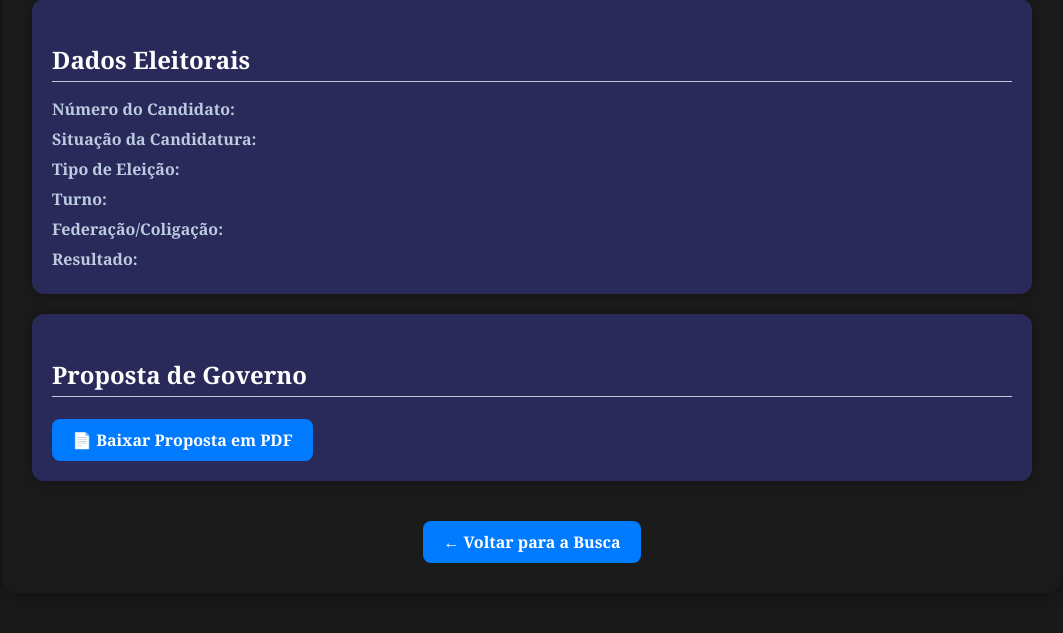
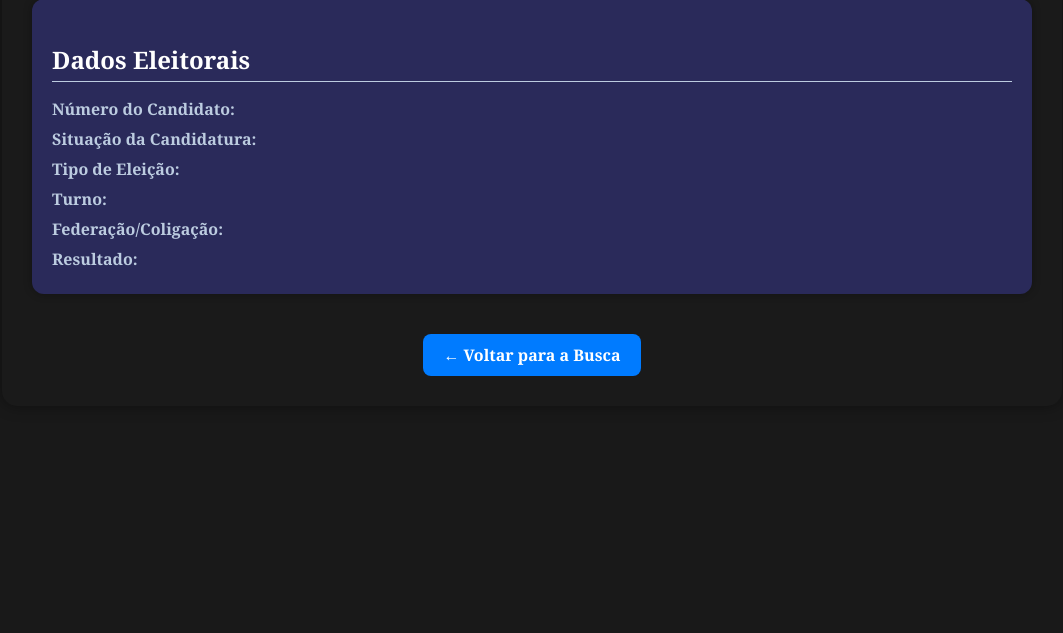
Before and after one commit to AndreLomb/APP, a Flask app: page /perfil.html in a window 1280 px wide. Shown: the part 653-1286 px from the top of the page, without its empty margins (108-1171 px from the left). After the commit the page ends 1029 px from the top, so only its background shows below. Run offline with Flask 3, Linux system fonts and the light colour scheme; parts of the project's set-up code (start-up, migrations or seed data) failed here and were passed over.

Commit message:
Update perfil.html

```diff
--- a/Template/perfil.html
+++ b/Template/perfil.html
@@ -4,7 +4,7 @@
     <meta charset="UTF-8">
     <title>Perfil do Candidato</title>
     <link rel="stylesheet" href="/Static/style.css">
-  <link rel="icon" href="/Static/capivaralogo.jpg" type="image/png">
+    <link rel="icon" href="/Static/capivara.jpg" type="image/png">
 </head>
 <body>
 <div class="perfil-container">
@@ -44,12 +44,7 @@
         <div class="info-item"><span class="info-label">Resultado:</span><span class="info-value" id="resultado-eleicao"></span></div>
     </div>
 
-    <div class="bloco" id="proposta-governo">
-      <h3>Proposta de Governo</h3>
-      <a id="proposta" class="btn-download" href="/Static/proposta/" download>
-        📄 Baixar Proposta em PDF
-      </a>
-    </div>
+    <div class="info-blocos"></div>
 
     <div style="text-align: center; margin-top: 30px;">
         <a href="/" class="btn-download">← Voltar para a Busca</a>
```
Lines whose indentation alone changed are shown as unchanged.
